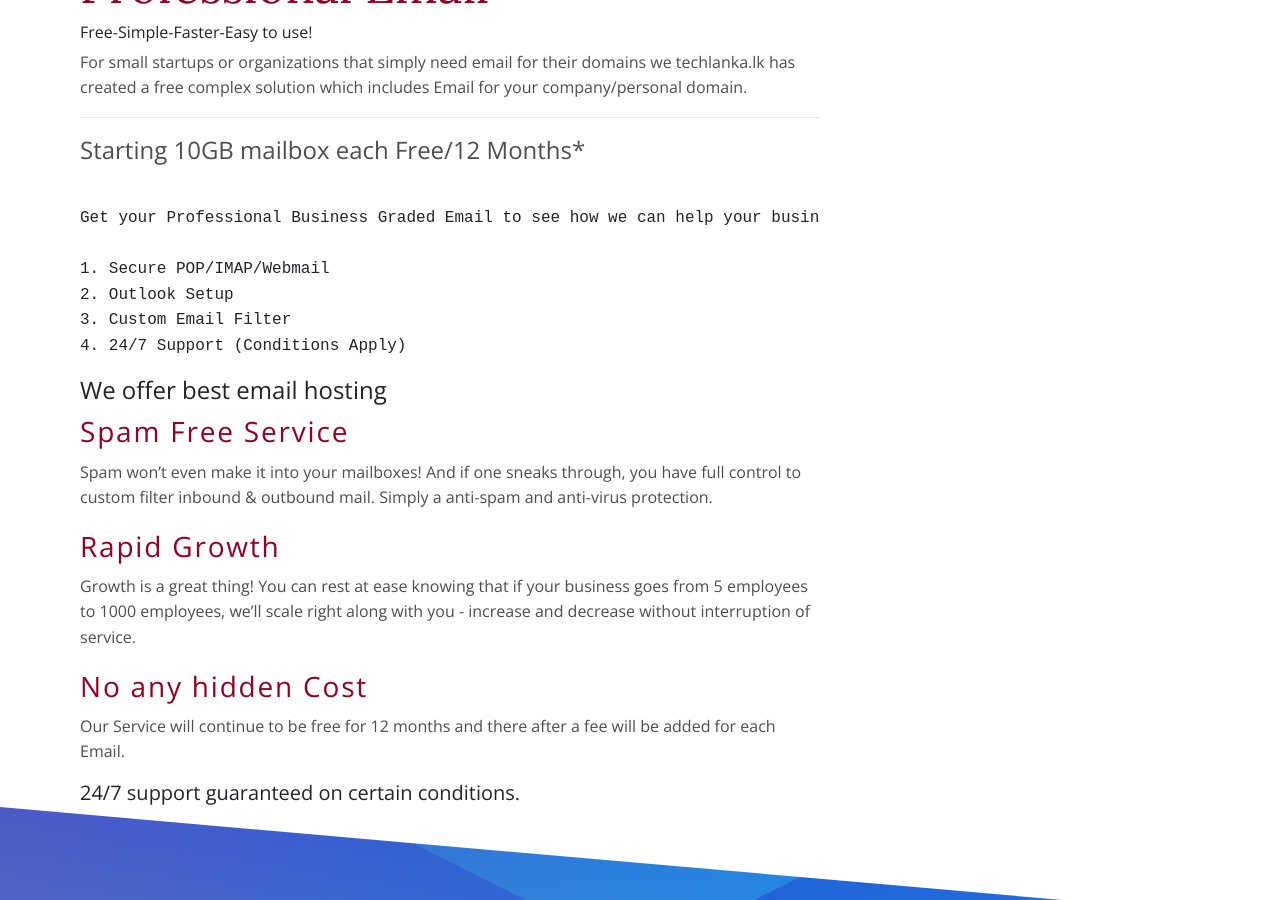
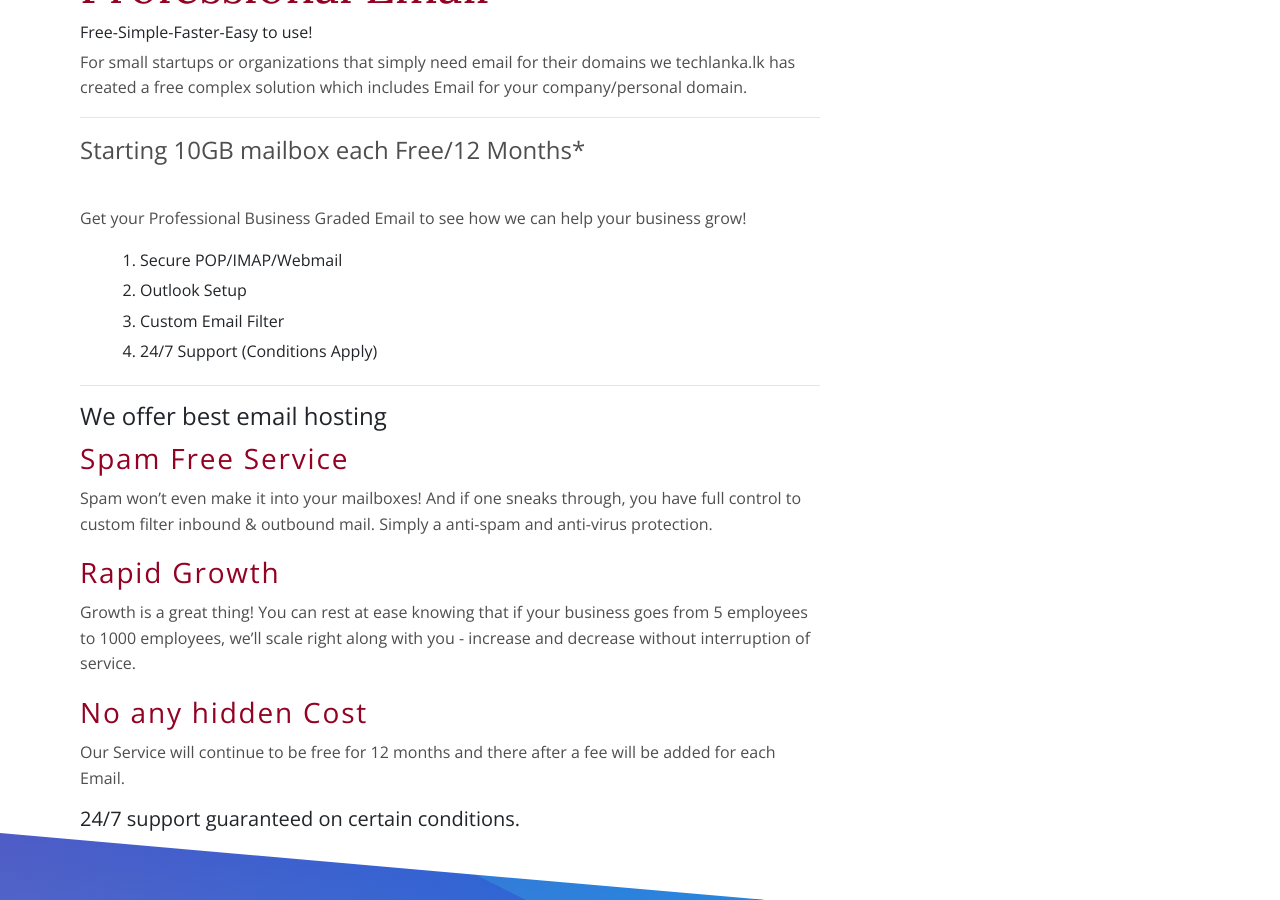
Before and after one commit to techlanka/business, a Jekyll site: the page built from _services/free-business-email.md, in a window 1280 px wide and 900 px high, scrolled down 393 px. Built offline with Jekyll 4.4.1, drawn with Linux system fonts in a browser that asks for light colours.

Commit message:
Update free-business-email.md

```diff
--- a/_services/free-business-email.md
+++ b/_services/free-business-email.md
@@ -13,14 +13,14 @@ image: '/services/default.png'
 
 Starting 10GB mailbox each Free/12 Months*
 
-{% highlight markdown %}
 Get your Professional Business Graded Email to see how we can help your business grow!
 
 1. Secure POP/IMAP/Webmail
 2. Outlook Setup
 3. Custom Email Filter
 4. 24/7 Support (Conditions Apply)
-{% endhighlight %}
+
+***
 
 #### We offer best email hosting
 
```
